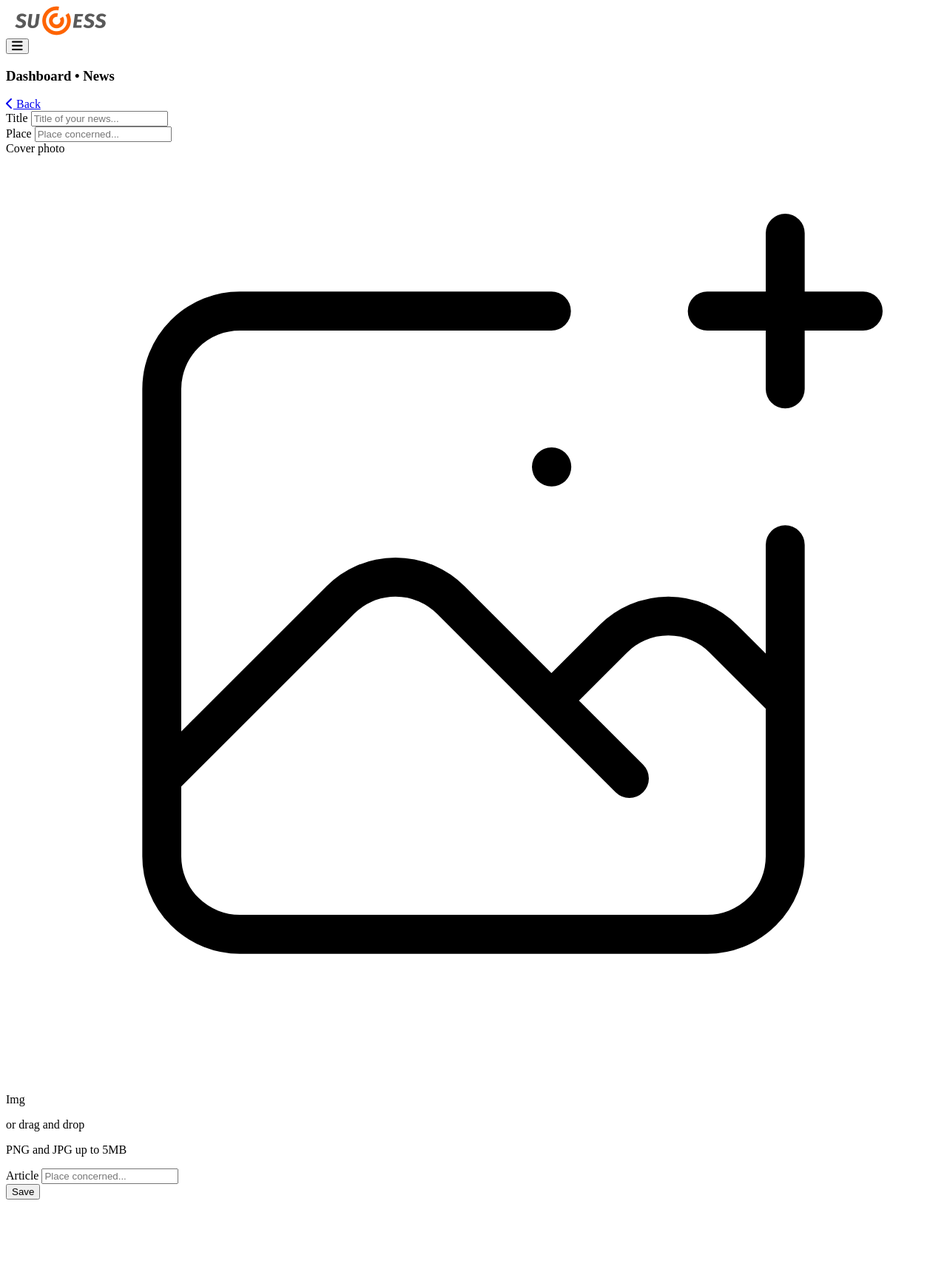
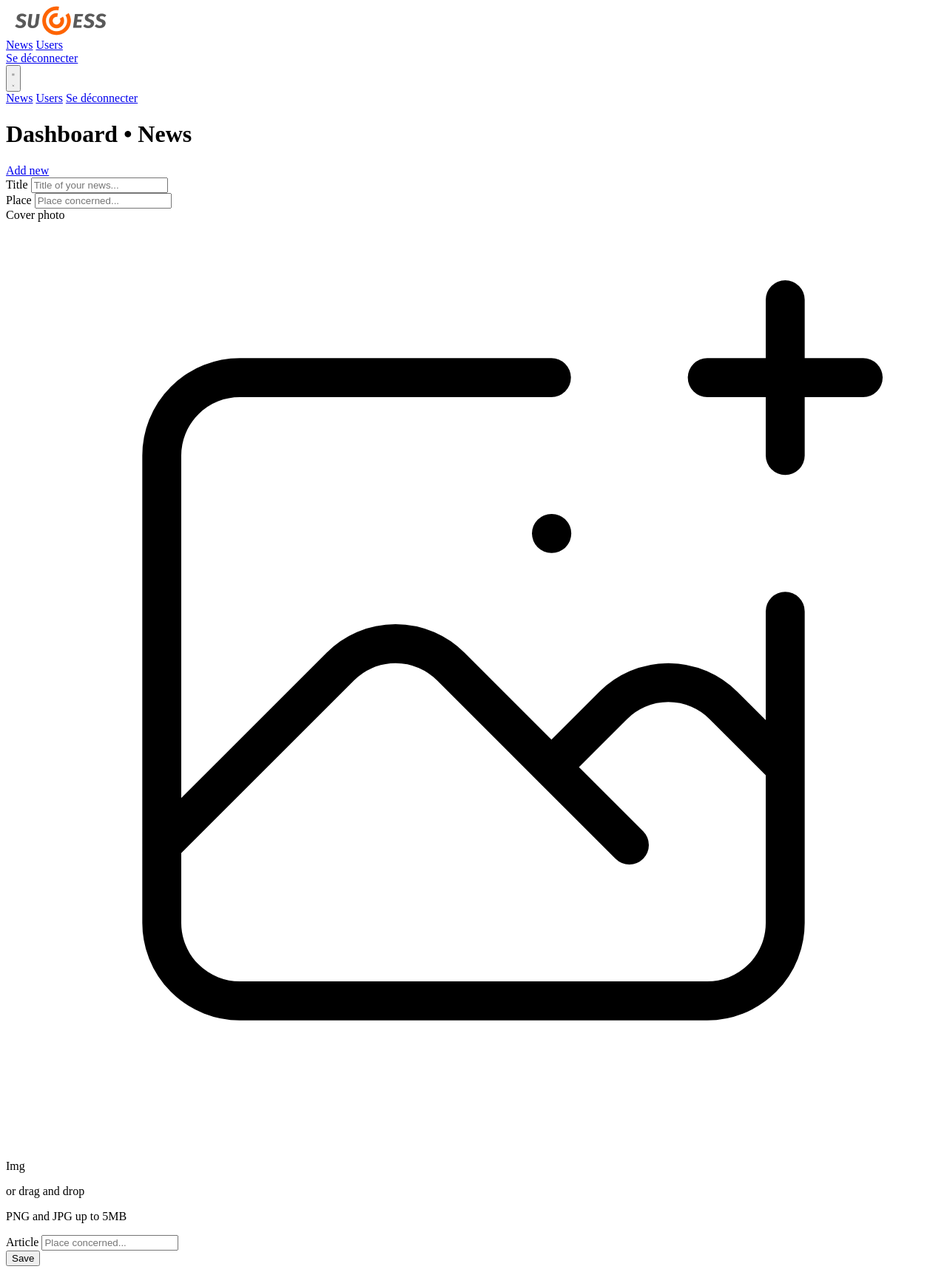
Before and after one commit to La-404-Devinci/project-success, a Symfony app: template templates/admin/news/create.html.twig in a window 1280 px wide. Shown: the whole page at 74% size. Before the commit the page ends 1622 px from the top, so only its background shows below. Run offline with Twig, Linux system fonts and the light colour scheme; the template is opened without the code that fills it, so the values that code supplies are empty; form fields are guessed from the names that the template uses; some libraries are stand-ins or nearby versions.

Commit message:
:construction: Add a lot of feature back office

```diff
--- a/config/services.yaml
+++ b/config/services.yaml
@@ -5,6 +5,7 @@
 # https://symfony.com/doc/current/best_practices.html#use-parameters-for-application-configuration
 parameters:
     images_directory: '%kernel.project_dir%/public/assets/uploads'
+
 services:
     # default configuration for services in *this* file
     _defaults:
@@ -22,3 +23,7 @@ services:
 
     # add more service definitions when explicit configuration is needed
     # please note that last definitions always *replace* previous ones
+
+    App\Services\UploadFileHelper:
+        arguments:
+            $targetDirectory: '%images_directory%'
--- a/templates/admin/base.html.twig
+++ b/templates/admin/base.html.twig
@@ -15,31 +15,92 @@
     <script src="https://cdn.jsdelivr.net/gh/alpinejs/alpine@v2.x.x/dist/alpine.min.js" defer></script>
 </head>
 <body class="w-full min-h-screen bg-gray-200">
-            <div class="flex-1 flex flex-col overflow-hidden">
-                <header class="flex justify-between items-center py-4 px-6 bg-white border-b-4 border-success-orange h-[60px]">
+    <div class="flex-1 flex flex-col overflow-hidden">
+        <nav class="bg-gray-800">
+            <div class="max-w-7xl mx-auto px-4 sm:px-6 lg:px-8">
+                <div class="flex items-center justify-between h-16">
                     <div class="flex items-center">
-                        <img src="{{ asset('assets/images/succes-logo.png') }}" alt="" class="h-9/12 py-4">
-                    </div>
+                        <div class="flex-shrink-0">
+                            <img class="h-10 max-w-10 object-contain" src="{{ asset('assets/images/succes-logo.png') }}" alt="Workflow" />
+                        </div>
+                        <div class="hidden md:block">
+                            <div class="ml-10 flex items-baseline space-x-4">
+                                <a href="{{ path('dashboard_news_index') }}" class="text-gray-300 hover:bg-gray-700 hover:text-white px-3 py-2 rounded-md text-sm font-medium">News</a>
 
-                    <div class="flex items-center z-10">
-                        <div x-data="{ dropdownOpen: false }" class="relative">
-                            <button @click="dropdownOpen = ! dropdownOpen" class="relative flex items-center gap-2 focus:outline-none hover:text-success-orange duration-300">
-                                <i class="fas fa-bars fa-lg"></i>
-                            </button>
-                            <div x-show="dropdownOpen" @click="dropdownOpen = false" class="fixed inset-0 h-full w-full z-10" style="display: none;"></div>
-                            <div x-show="dropdownOpen" class="absolute right-0 mt-2 w-48 bg-white rounded-md overflow-hidden shadow-xl z-10" style="display: none;">
-                                <a href="{{ path('dashboard_users_index') }}"  class="block px-4 py-2 text-sm text-gray-700 hover:bg-success-orange hover:text-white">Users</a>
-                                <a href="{{ path('dashboard_news_index') }}"  class="block px-4 py-2 text-sm text-gray-700 hover:bg-success-orange hover:text-white">News</a>
-                                <a href="{{ path('app_logout') }}" class="block px-4 py-2 text-sm text-gray-700 hover:bg-success-orange hover:text-white">Logout</a>
+                                <a href="{{ path('dashboard_users_index') }}" class="text-gray-300 hover:bg-gray-700 hover:text-white px-3 py-2 rounded-md text-sm font-medium">Users</a>
                             </div>
                         </div>
                     </div>
-                </header>
-                <main class="h-screen flex-1 overflow-x-hidden overflow-y-auto">
-                    {% block body %}{% endblock %}
-                </main>
+                    <div class="hidden md:block">
+                        <div class="ml-4 flex items-center md:ml-6">
+                            <div class="ml-3 relative">
+                                <a href="{{ path('app_logout') }}" class="text-white px-3 py-2 font-medium cursor-pointer hover:bg-gray-700 rounded-md">Se déconnecter</a>
+                            </div>
+                        </div>
+                    </div>
+                    <div class="-mr-2 flex md:hidden" x-data="{ open: false }">
+                        <!-- Mobile menu button -->
+                        <button
+                                type="button"
+                                class="bg-gray-800 inline-flex items-center justify-center p-2 rounded-md text-gray-400 hover:text-white hover:bg-gray-700 focus:outline-none focus:ring-2 focus:ring-offset-2 focus:ring-offset-gray-800 focus:ring-white"
+                                @click="open = ! open"
+                        >
+                            <span class="sr-only">Open main menu</span>
+                            <svg
+                                    class="block h-6 w-6"
+                                    xmlns="http://www.w3.org/2000/svg"
+                                    fill="none"
+                                    viewBox="0 0 24 24"
+                                    stroke="currentColor"
+                                    aria-hidden="true"
+                            >
+                                <path
+                                        stroke-linecap="round"
+                                        stroke-linejoin="round"
+                                        stroke-width="2"
+                                        d="M4 6h16M4 12h16M4 18h16"
+                                />
+                            </svg>
+                            <svg
+                                    class="hidden h-6 w-6"
+                                    xmlns="http://www.w3.org/2000/svg"
+                                    fill="none"
+                                    viewBox="0 0 24 24"
+                                    stroke="currentColor"
+                                    aria-hidden="true"
+                            >
+                                <path
+                                        stroke-linecap="round"
+                                        stroke-linejoin="round"
+                                        stroke-width="2"
+                                        d="M6 18L18 6M6 6l12 12"
+                                />
+                            </svg>
+                        </button>
+                    </div>
+                </div>
             </div>
-        </div>
+
+            <!-- Mobile menu, show/hide based on menu state. -->
+            <div class="md:hidden" x-show="open" @click.outside="open = false">
+                <div class="px-2 pt-2 pb-3 space-y-1 sm:px-3">
+                    <!-- Current: "bg-gray-900 text-white", Default: "text-gray-300 hover:bg-gray-700 hover:text-white" -->
+                    <a href="{{ path('dashboard_news_index') }}" class="text-gray-300 hover:bg-gray-700 hover:text-white block px-3 py-2 rounded-md text-base font-medium">News</a>
+                    <a href="{{ path('dashboard_users_index') }}" class="text-gray-300 hover:bg-gray-700 hover:text-white block px-3 py-2 rounded-md text-base font-medium">Users</a                    >
+                    <a class="text-gray-300 hover:bg-gray-700 hover:text-white block px-3 py-2 rounded-md text-base font-medium" href="{{ path('app_logout') }}">Se déconnecter</a>
+                </div>
+            </div>
+        </nav>
+
+        <header class="bg-white shadow">
+            <div class="max-w-7xl mx-auto py-6 px-4 sm:px-6 lg:px-8 flex flex-col lg:flex-row lg:justify-between items-center">
+                <h1 class="text-3xl font-bold text-gray-900">Dashboard <span class="text-success-orange">•️</span> {% block page %}Dashboard{% endblock %}</h1>
+                <a href="{% block create %}#{% endblock %}" class="bg-green-500 hover:bg-green-700 text-white text-lg font-medium px-4 py-1 rounded duration-300">Add new</a>
+            </div>
+        </header>
+        <main class="min-h-screen">
+            {% block body %}{% endblock %}
+        </main>
     </div>
 </body>
 </html>
--- a/templates/admin/news/create.html.twig
+++ b/templates/admin/news/create.html.twig
@@ -2,15 +2,11 @@
 
 {% block title %}Create News •️ Dashboard{% endblock %}
 
+{% block page %}News{% endblock%}
+{% block create %}{{ path('dashboard_news_create')}}{% endblock %}
+
 {% block body %}
     <div class="container mx-auto px-6 py-8">
-        <div class="flex justify-between items-center">
-            <h3 class="text-gray-700 text-3xl font-medium">Dashboard <span class="text-success-orange">•️</span> News</h3>
-            <a href="{{ path('dashboard_news_index')}}" class="text-white bg-success-orange/70 px-6 py-2 rounded hover:bg-success-orange duration-300"><i class="fas fa-chevron-left"></i> Back</a>
-        </div>
-
-        <div class="mt-8"></div>
-
         {{ include('admin/news/_form.html.twig')}}
     </div>
 {% endblock %}
--- a/templates/base.html.twig
+++ b/templates/base.html.twig
@@ -14,11 +14,11 @@
         {% endblock %}
         <script src="https://cdn.jsdelivr.net/gh/alpinejs/alpine@v2.x.x/dist/alpine.min.js" defer></script>
     </head>
-    <body class="w-full min-h-screen flex flex-col justify-between bg-gray-100">
+    <body class="w-full min-h-screen flex flex-col justify-between bg-gray-1">
         {% include ('partials/header.html.twig') %}
 
         {% block body %}{% endblock %}
 
-    {#{% include ('partials/footer.html.twig') %}#}
+        {#{% include ('partials/footer.html.twig') %}#}
     </body>
 </html>
```
Also changed, not shown: src/Controller/AdminController.php (+51 -1 lines), src/Services/UploadFileHelper.php (added, +39 -0 lines), templates/admin/news/index.html.twig (+13 -10 lines), templates/admin/users/index.html.twig (+3 -7 lines), templates/app/index.html.twig (+12 -9 lines), templates/partials/header.html.twig (+17 -8 lines), 1 other file.
